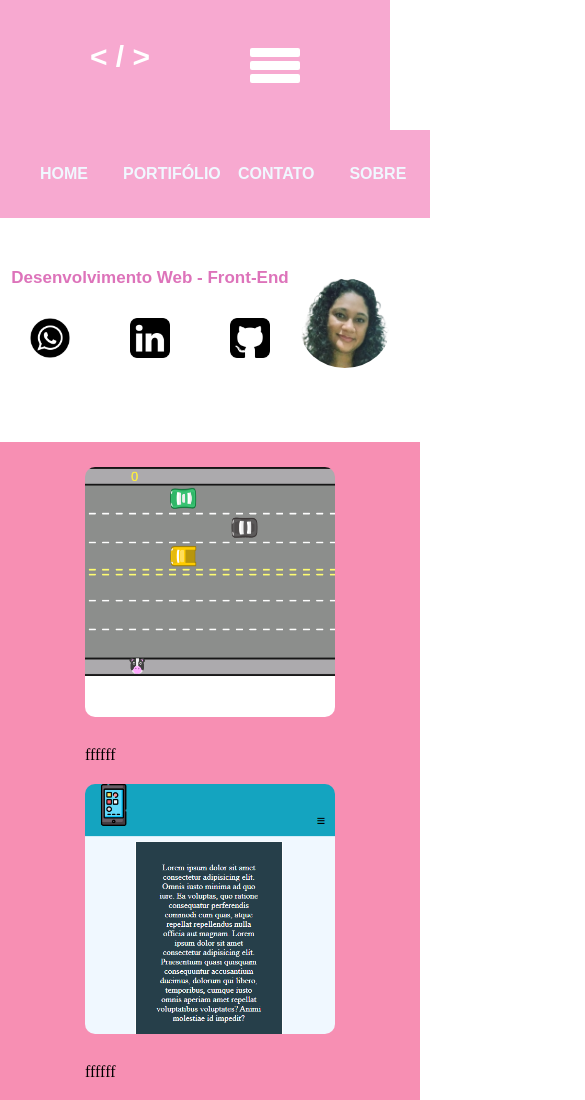
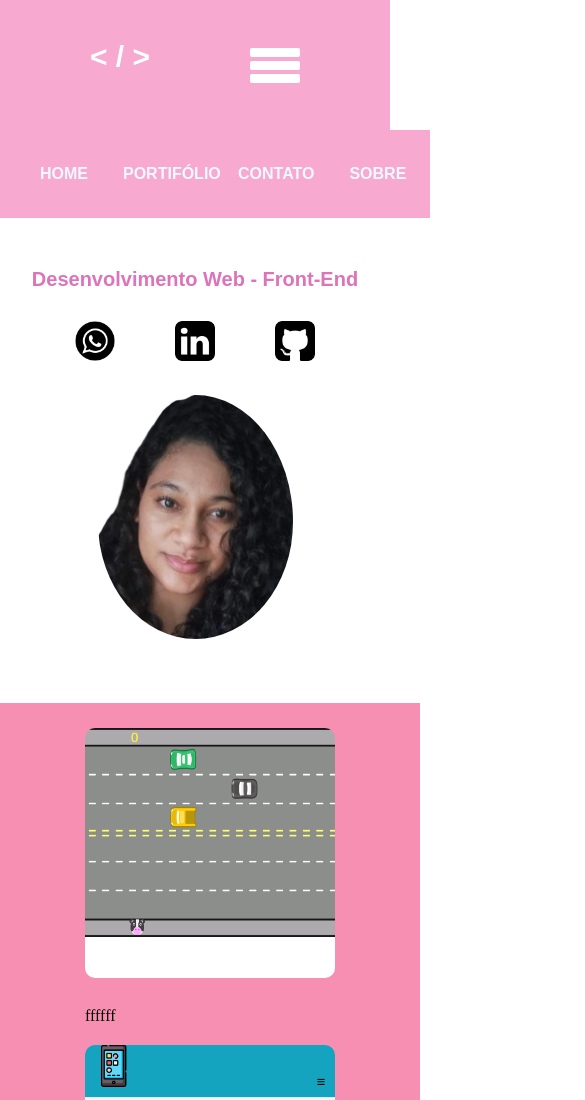
Before and after one commit to 27sarrazin/meu_portifolio, a plain HTML site: page index.html in a window 390 px wide. Shown: the top 1100 px of the page, 585 px wide, since content can reach past the window. Drawn offline with Linux system fonts and the light colour scheme.

Commit message:
alterando a imagem e modificando css

```diff
--- a/css/responsivo.css
+++ b/css/responsivo.css
@@ -13,7 +13,7 @@
     }
     .container{
         padding-bottom:50px;
-        /*flex-direction: column;*/
+        flex-direction: column;
     }
     .paraBaixo{
         display: flex;
@@ -26,15 +26,13 @@
     }
     .apresentacao h5{
         color: rgb(221, 115, 186);
+        font-size: 20px;
 
-
-    }
-    .foto-principal{
-        width: 100%;
     }
     .img-rosi{
         width: 100%;
     }
+
 
     .projetos{
         /*border: 2px solid black;*/
--- a/css/style.css
+++ b/css/style.css
@@ -108,7 +108,7 @@ h1{
     font-size: 40px;
 }
 .apresentacao h5{
-    font-size: 17px;
+    font-size: 15px;
 }
 
 
@@ -122,7 +122,7 @@ h1{
 .img-rosi{
     padding-bottom: 10px ;
     border-radius:50%;
-    width: 45%;
+    width: 60%;
 }
 
 .projetos{
--- a/index.html
+++ b/index.html
@@ -63,8 +63,8 @@
 
             <div class="foto-principal">
                 <picture>
-                    <source media="(max-width:600px )" srcset="img/rosi_lane-pq.png" type="image/png">
-                    <img class="img-rosi" src="img/rosi_lane.png" alt="Rosi">
+                    <source media="(max-width:600px )" srcset="img/rosilane-pequeno.png" type="image/png">
+                    <img class="img-rosi" src="img/rosilaneS-removebg-preview.png" alt="Rosi">
                 </picture>
 
             </div>
```
Also changed, not shown: img/rosilane-pequeno.png (added), img/rosilaneS-removebg-preview.png (added).
